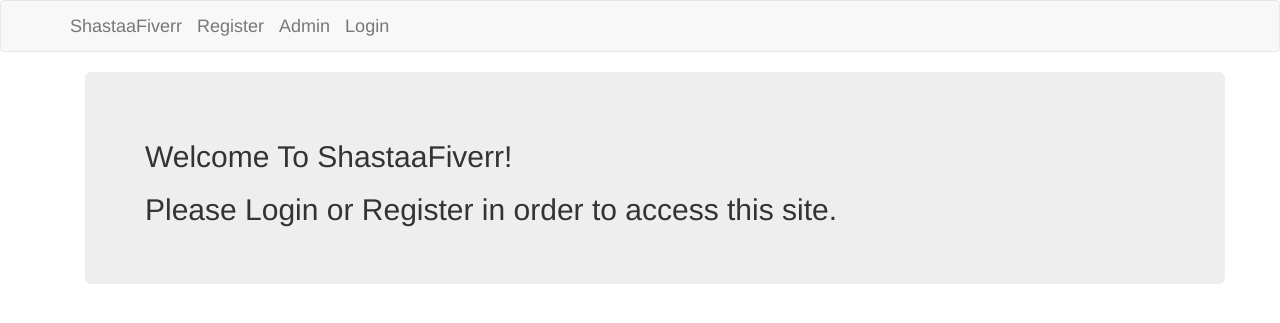
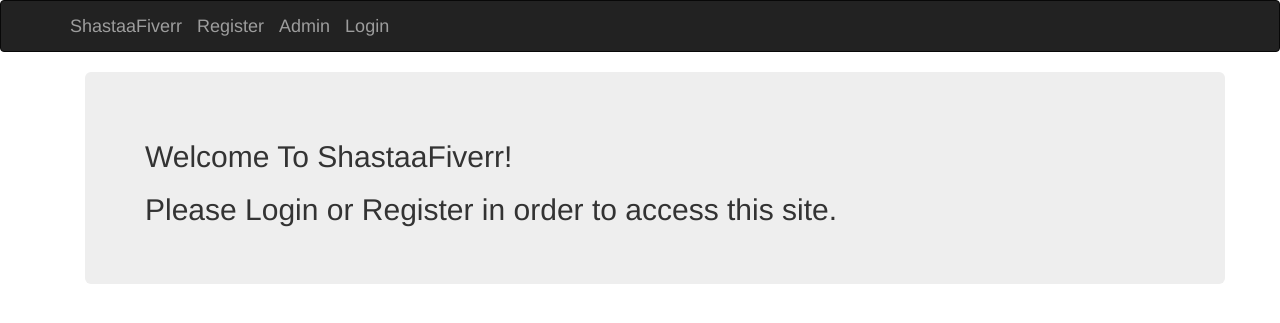
Before and after one commit to mdabdullah008/freelencia, a Django app: page / in a window 1280 px wide. Shown: the top 323 px of the page. Run offline with Django 3.2, Linux system fonts and the light colour scheme.

Commit message:
minor navbar change

```diff
--- a/shastafiverr/templates/freelancer/base.html
+++ b/shastafiverr/templates/freelancer/base.html
@@ -4,7 +4,7 @@
         <title>ShastaaFiverr</title>
 <link rel="stylesheet" href="https://cdn.jsdelivr.net/npm/bootstrap@3.3.7/dist/css/bootstrap.min.css" integrity="sha384-BVYiiSIFeK1dGmJRAkycuHAHRg32OmUcww7on3RYdg4Va+PmSTsz/K68vbdEjh4u" crossorigin="anonymous">    </head>
     <body>
-        <nav class="navbar navbar-default navbar-statoc-top">
+        <nav class="navbar navbar-inverse navbar-statoc-top">
             <div class="container">
                 <ul class="nav navbar-nav">
                     <li><a class="navbar-brand" href="{% url 'index' %}">ShastaaFiverr</a></li>
```
